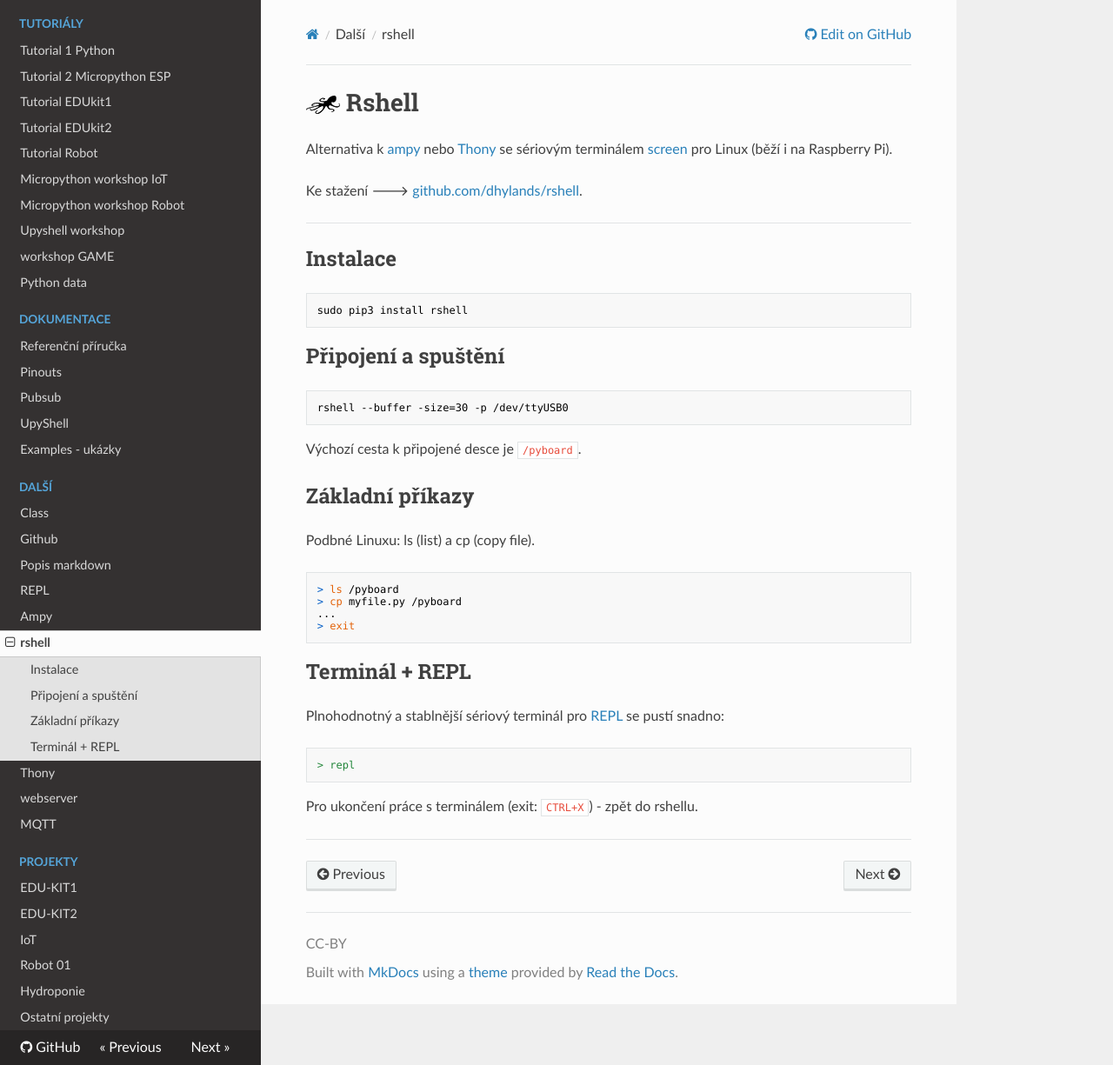
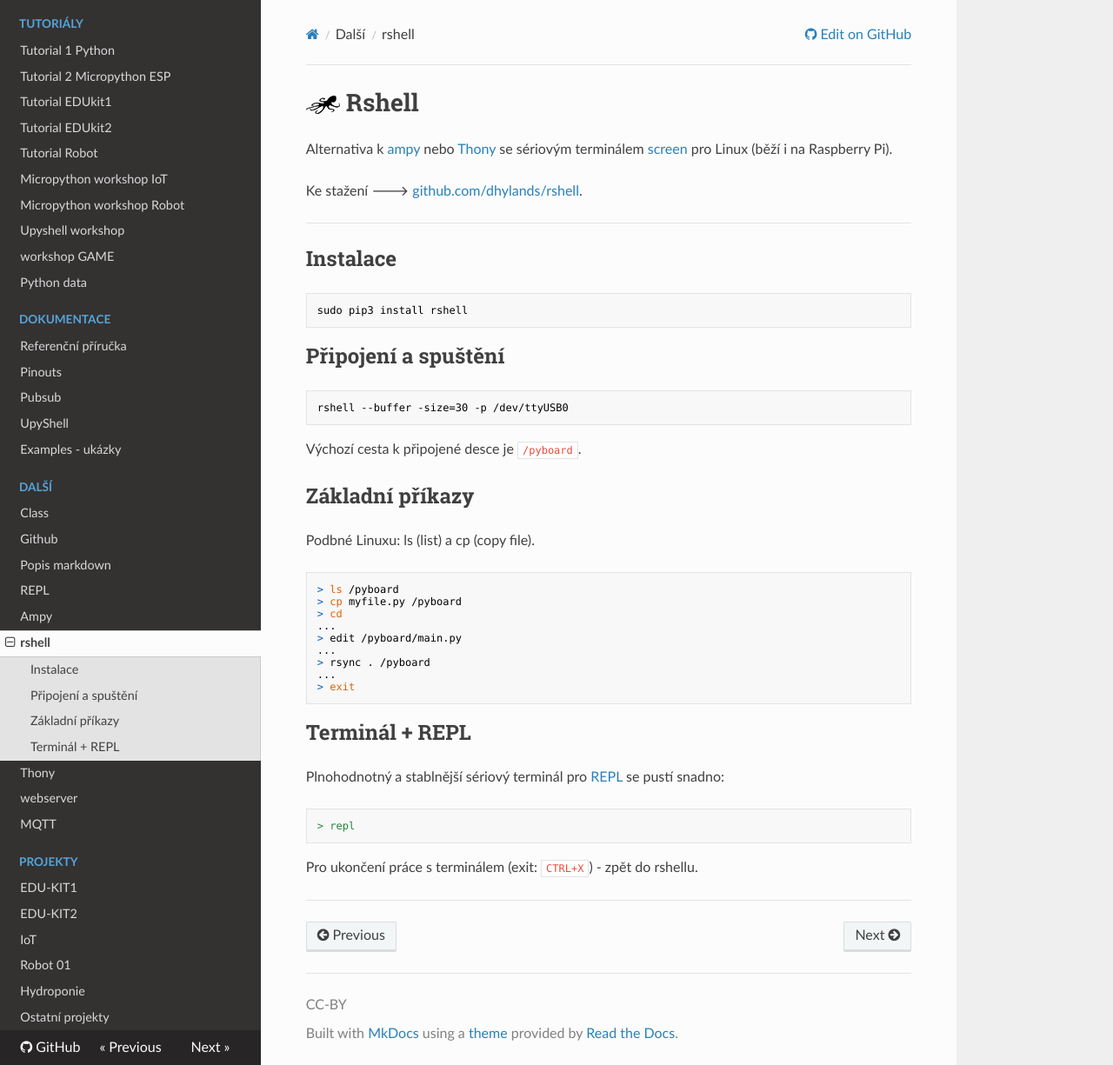
Before and after one commit to octopuslab-cz/docs_octopuslab_cz, an MkDocs documentation site: the page built from docs/rshell.md, in a window 1280 px wide and 1225 px high. Shown: the whole window at 87% size. Built offline with MkDocs 1.6.1, drawn with Linux system fonts in a browser that asks for light colours; nearby versions of some CDN libraries.

Commit message:
rshell edit + rsync

````diff
--- a/docs/rshell.md
+++ b/docs/rshell.md
@@ -28,6 +28,11 @@ Podbné Linuxu: ls (list) a cp (copy file).
 ```
 > ls /pyboard
 > cp myfile.py /pyboard
+> cd
+...
+> edit /pyboard/main.py
+...
+> rsync . /pyboard
 ...
 > exit
 ```
````
